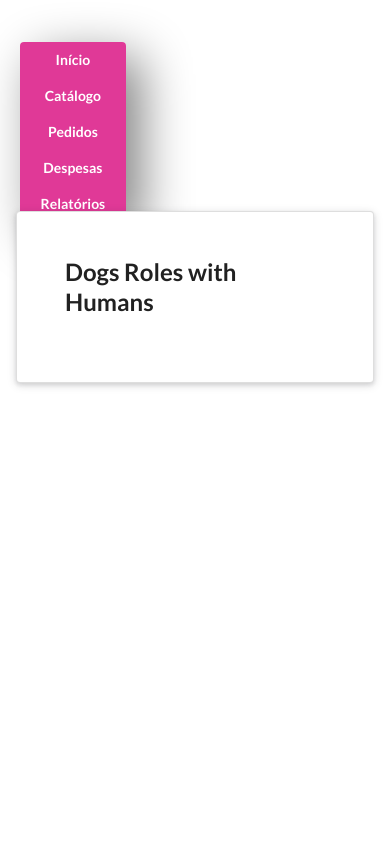
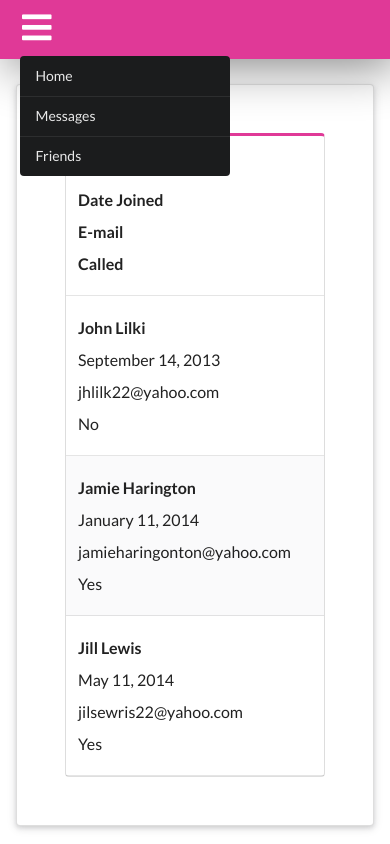
Before and after one commit to mrmello/donidunite-front, a React app: page / in a window 390 px wide. Built offline with nearby package versions, Linux system fonts and the light colour scheme.

Commit message:
new folder structure + menu mobile

```diff
--- a/public/index.html
+++ b/public/index.html
@@ -19,7 +19,7 @@
       work correctly both with client-side routing and a non-root public URL.
       Learn how to configure a non-root public URL by running `npm run build`.
     -->
-    <title>React App</title>
+    <title>Doniduni-tê</title>
   </head>
   <body>
     <noscript>
--- a/src/components/App/App.js
+++ b/src/components/App/App.js
@@ -1,13 +1,13 @@
 import React, { Component } from 'react';
 import './App.css';
-import Menu from '../menu/Menu';
+import Header from '../header/Header';
 import Orders from '../orders/Orders';
 
 export default class App extends Component {
   render() {
     return (
       <div className="App">
-        <Menu />
+        <Header />
         <Orders />
       </div>
     );
--- /dev/null
+++ b/src/components/header/Header.css
@@ -0,0 +1,16 @@
+@media screen and (max-width: 499px) {
+  .menu-mobile {
+    display: block;
+  }
+  .menu {
+    display: none;
+  }
+}
+@media screen and (min-width: 500px) {
+  .menu-mobile{
+    display: none;
+  }
+  .menu {
+    display: block;
+  }
+}
--- /dev/null
+++ b/src/components/header/Header.js
@@ -0,0 +1,15 @@
+import React, { Component } from 'react'
+import './Header.css';
+import Menu from './components/menu/Menu';
+import MenuMobile from './components/menu-mobile/MenuMobile';
+
+export default class Header extends Component {
+  render() {
+    return (
+      <div className="header">
+        <Menu />
+        <MenuMobile />
+      </div>
+    )
+  }
+}
--- /dev/null
+++ b/src/components/header/components/menu-mobile/MenuMobile.css
@@ -0,0 +1,16 @@
+.menu-mobile .header-fixed {
+  background-color: #e03997;
+  height: 7vh;
+  width: 100vw;
+  position: fixed;
+  box-shadow:7px 7px 50px grey;
+  z-index: 9
+}
+
+.menu-mobile .icon {
+  font-size: 4vh;
+  color: white;
+  margin-top: 2vh !important;
+  margin-left: 2vh;
+
+}
--- /dev/null
+++ b/src/components/header/components/menu-mobile/MenuMobile.js
@@ -0,0 +1,25 @@
+import React, { Component } from 'react'
+import './MenuMobile.css';
+
+export default class MenuMobile extends Component {
+  render() {
+    return (
+      <div className="menu-mobile">
+        <div className="header-fixed">
+          <i className="sidebar icon"/>
+        </div>
+        <div className="ui inverted vertical menu">
+          <a className="item">
+            Home
+          </a>
+          <a className="item">
+            Messages
+          </a>
+          <a className="item">
+            Friends
+          </a>
+        </div>
+      </div>
+    )
+  }
+}
--- /dev/null
+++ b/src/components/header/components/menu/Menu.css
@@ -0,0 +1,8 @@
+.menu{
+  top: 5vh;
+  left: 5vw;
+  position: fixed;
+  box-shadow:15px 15px 50px grey;
+  border-radius: 4px;
+  z-index: 9
+}
--- a/src/components/menu/Menu.js
+++ b/src/components/header/components/menu/Menu.js
@@ -12,13 +12,6 @@ export default class Menu extends Component {
           <button className="ui button">Despesas</button>
           <button className="ui button">Relatórios</button>
         </div>
-        <div className="ui pink vertical buttons">
-          <button className="ui button">Início</button>
-          <button className="ui button">Catálogo</button>
-          <button className="ui button">Pedidos</button>
-          <button className="ui button">Despesas</button>
-          <button className="ui button">Relatórios</button>
-        </div>
       </div>
     )
   }
--- a/src/components/menu/Menu.css
+++ /dev/null
@@ -1,24 +0,0 @@
-.menu{
-  top: 5vh;
-  left: 5vw;
-  position: fixed;
-  box-shadow:15px 15px 50px grey;
-  border-radius: 4px;
-}
-
-@media screen and (max-width: 499px) {
-  .menu .ui.buttons{
-    display: none;
-  }
-  .menu .ui.vertical{
-    display: block;
-  }
-}
-@media screen and (min-width: 500px) {
-  .menu .ui.buttons{
-    display: block;
-  }
-  .menu .ui.vertical{
-    display: none;
-  }
-}
--- a/src/components/orders/Orders.css
+++ b/src/components/orders/Orders.css
@@ -1,4 +1,12 @@
-.orders .ui.raised.segment {
-  top: 25vh;
-  min-width: 87vw;
+@media screen and (max-width: 499px) {
+  .orders .ui.raised.segment {
+    top: 10vh;
+    min-width: 87vw;
+  }
 }
+@media screen and (min-width: 500px) {
+  .orders .ui.raised.segment {
+    top: 20vh;
+    min-width: 87vw;
+  }
+}
--- a/src/components/orders/Orders.js
+++ b/src/components/orders/Orders.js
@@ -6,9 +6,36 @@ export default class Orders extends Component {
     return (
       <div className="orders">
         <div className="ui raised very padded text container segment">
-          <h2 className="ui header">Dogs Roles with Humans</h2>
-          <p></p>
-          <p></p>
+          <table className="ui pink striped table">
+            <thead>
+              <tr>
+                <th>Name</th>
+                <th>Date Joined</th>
+                <th>E-mail</th>
+                <th>Called</th>
+              </tr>
+            </thead>
+            <tbody>
+              <tr>
+                <td>John Lilki</td>
+                <td>September 14, 2013</td>
+                <td>jhlilk22@yahoo.com</td>
+                <td>No</td>
+              </tr>
+              <tr>
+                <td>Jamie Harington</td>
+                <td>January 11, 2014</td>
+                <td>jamieharingonton@yahoo.com</td>
+                <td>Yes</td>
+              </tr>
+              <tr>
+                <td>Jill Lewis</td>
+                <td>May 11, 2014</td>
+                <td>jilsewris22@yahoo.com</td>
+                <td>Yes</td>
+              </tr>
+            </tbody>
+          </table>
         </div>
       </div>
     )
```
Also changed, not shown: public/manifest.json, src/components/background-img/assets/donuts-medium.JPG (renamed from src/assets/donuts-medium.JPG), src/components/background-img/components/notice/Notice.css (renamed from src/components/notice/Notice.css), src/components/background-img/components/notice/Notice.js (renamed from src/components/notice/Notice.js), 2 other files.
